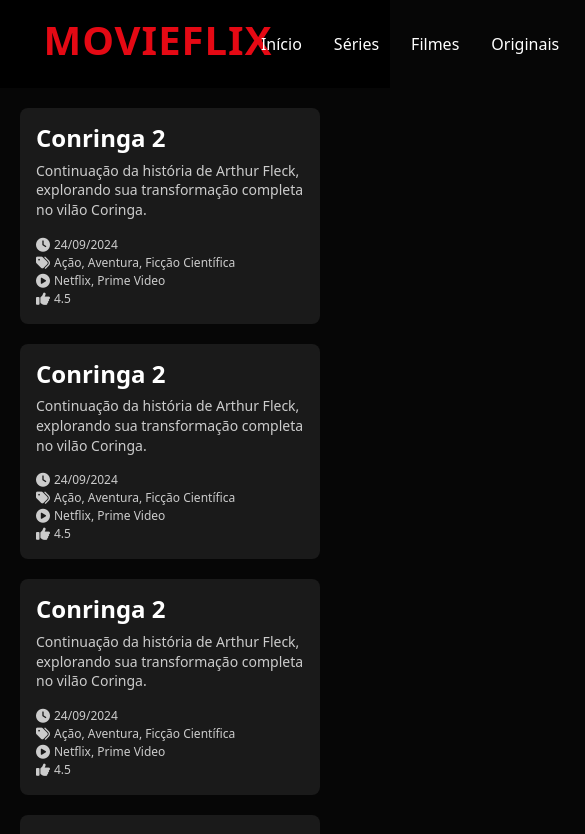
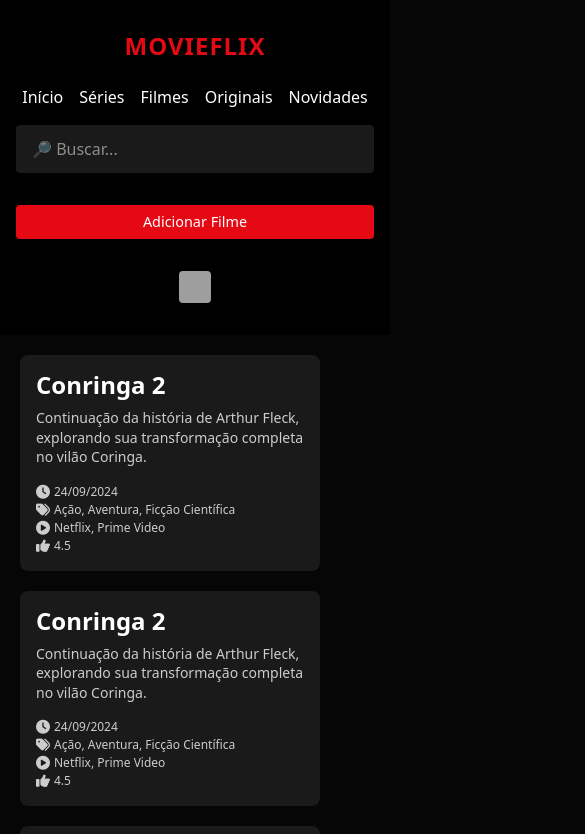
Before and after one commit to Daniel-SebastiaNC/Angular-movieflix, an Angular app: page / in a window 390 px wide. Shown: the top 834 px of the page, 585 px wide, since content can reach past the window. Built offline with nearby package versions, Linux system fonts and the light colour scheme; grey boxes are pictures that could not be loaded.

Commit message:
feat: add a bottom to redirect to register movie and update desing responsive

```diff
--- a/src/app/components/logged/header/header.component.css
+++ b/src/app/components/logged/header/header.component.css
@@ -15,6 +15,7 @@ header {
     display: flex;
     align-items: center;
     justify-content: space-between;
+    flex-wrap: wrap;
 }
 
 h1 {
@@ -91,3 +92,95 @@ h1 {
     border-radius: 4px;
     cursor: pointer;
 }
+
+.register-button {
+    background-color: #E50914;
+    color: white;
+    padding: 0.5rem 1rem;
+    border-radius: 4px;
+    text-decoration: none;
+    font-weight: 500;
+    transition: background-color 0.3s ease;
+}
+
+.register-button:hover {
+    background-color: #a0070e;
+}
+
+/* Media Queries para Responsividade */
+@media screen and (max-width: 1024px) {
+    .header-container {
+        padding: 0 1rem;
+    }
+
+    h1 {
+        font-size: 2rem;
+        padding-left: 0;
+    }
+
+    .search input {
+        width: 150px;
+    }
+}
+
+@media screen and (max-width: 768px) {
+    .header-container {
+        flex-direction: column;
+        gap: 1rem;
+        padding: 1rem;
+    }
+
+    h1 {
+        font-size: 1.8rem;
+        justify-content: center;
+        padding-left: 0;
+    }
+
+    .main-nav ul {
+        gap: 1rem;
+    }
+
+    .user-area {
+        width: 100%;
+        justify-content: center;
+    }
+
+    .search input {
+        width: 120px;
+    }
+
+    .register-button {
+        padding: 0.4rem 0.8rem;
+        font-size: 0.9rem;
+    }
+}
+
+@media screen and (max-width: 480px) {
+    h1 {
+        font-size: 1.5rem;
+    }
+
+    .main-nav ul {
+        flex-wrap: wrap;
+        justify-content: center;
+    }
+
+    .search {
+        width: 100%;
+    }
+
+    .search input {
+        width: 100%;
+    }
+
+    .user-area {
+        flex-wrap: wrap;
+        justify-content: center;
+    }
+
+    .register-button {
+        width: 100%;
+        text-align: center;
+        margin: 0.5rem 0;
+    }
+}
--- a/src/app/components/logged/header/header.component.html
+++ b/src/app/components/logged/header/header.component.html
@@ -5,7 +5,7 @@
         </div>
         <nav class="main-nav">
             <ul>
-                <li><a href="/inicio">Início</a></li>
+                <li><a href="/">Início</a></li>
                 <li><a href="/series">Séries</a></li>
                 <li><a href="/filmes">Filmes</a></li>
                 <li><a href="/originais">Originais</a></li>
@@ -16,6 +16,7 @@
             <div class="search">
                 <input type="text" placeholder="🔎 Buscar..." >
             </div>
+            <a href="/register-movie" class="register-button">Adicionar Filme</a>
             <div class="user-profile">
                 <img src="/images/avatar.png" alt="Perfil">
             </div>
```
